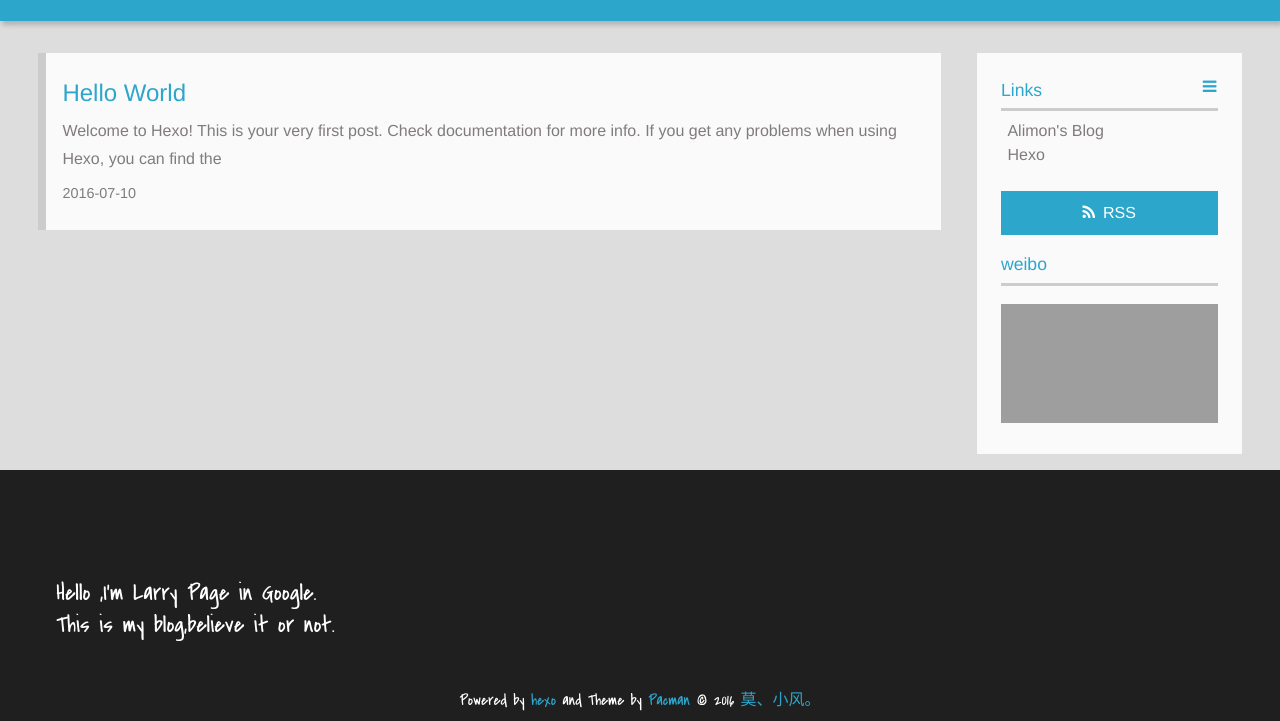
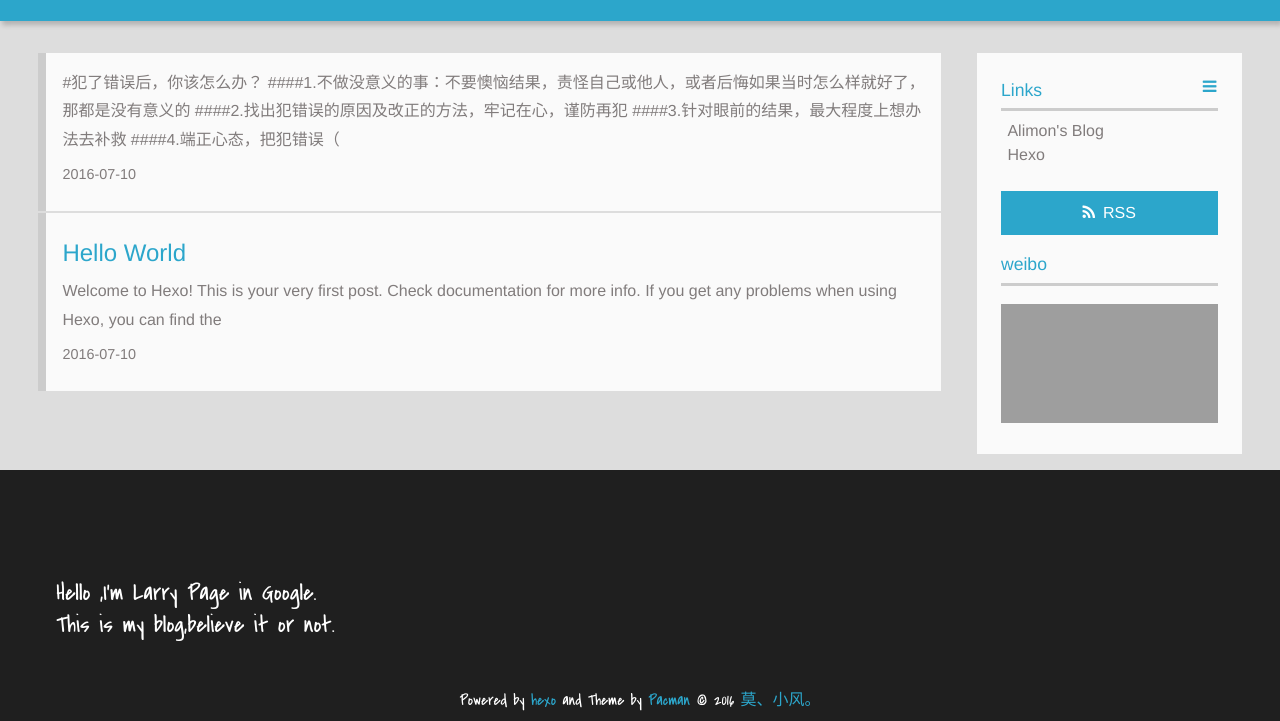
Before and after one commit to Brilliant945/Brilliant945.github.io, a plain HTML site: page index.html in a window 1280 px wide. Shown: the part 187-908 px from the top of the page. Drawn offline with nearby package versions, Linux system fonts and the light colour scheme; grey boxes are pictures that could not be loaded.

Commit message:
Site updated: 2016-07-10 18:22:38

```diff
--- a/index.html
+++ b/index.html
@@ -65,6 +65,24 @@
     </header>
     <div id="container">
       <div id="main">
+
+  <section class="post" itemscope itemprop="blogPost">
+
+    <a href="/2016/07/10/犯了错误后/" title="" itemprop="url">
+
+    <h1 itemprop="name"></h1>
+
+
+           <p itemprop="description" >#犯了错误后，你该怎么办？
+####1.不做没意义的事：不要懊恼结果，责怪自己或他人，或者后悔如果当时怎么样就好了，那都是没有意义的
+####2.找出犯错误的原因及改正的方法，牢记在心，谨防再犯
+####3.针对眼前的结果，最大程度上想办法去补救
+####4.端正心态，把犯错误（</p>
+
+
+    <time datetime="2016-07-10T10:00:33.000Z" itemprop="datePublished">2016-07-10</time>
+  </a>
+</section>
 
   <section class="post" itemscope itemprop="blogPost">
 
```
Also changed, not shown: archives/2016/07/index.html (+11 -1 lines), archives/2016/index.html (+11 -1 lines), archives/index.html (+11 -1 lines).
